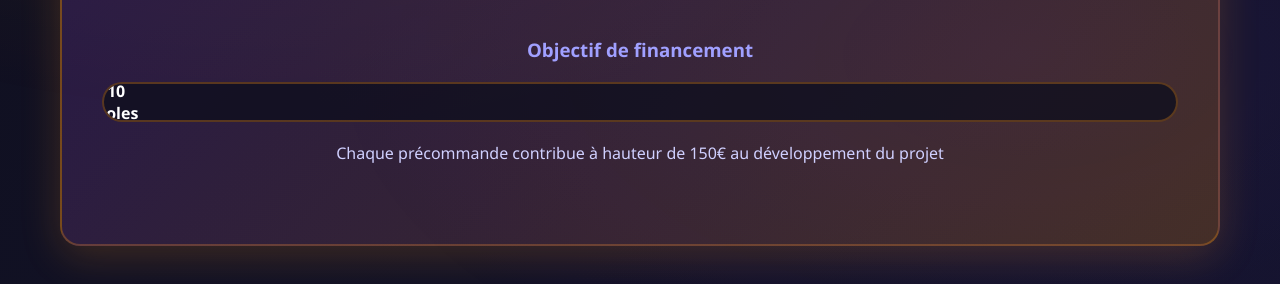
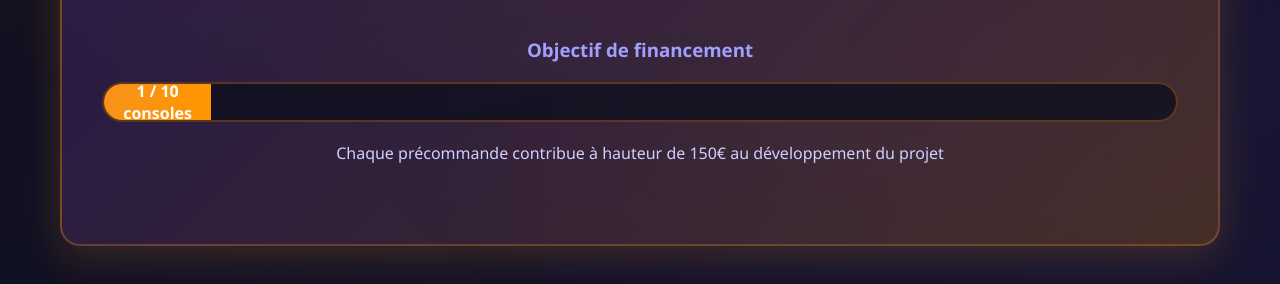
Before and after one commit to Silexperience210/lightningkart-crowdfunding, a website: page index.html in a window 1280 px wide. Shown: the part 504-788 px from the top of the page. Drawn offline with Linux system fonts and the light colour scheme; no server answers.

Commit message:
Update index.html

```diff
--- a/index.html
+++ b/index.html
@@ -600,7 +600,7 @@
 
         // Fonction de secours si l'API ne fonctionne pas
         function fallbackProgress() {
-            const soldConsoles = 0; // Valeur par défaut
+            const soldConsoles = 1; // Valeur par défaut
             const percentage = (soldConsoles / TOTAL_CONSOLES) * 100;
             const progressBar = document.getElementById('progressBar');
 
```
